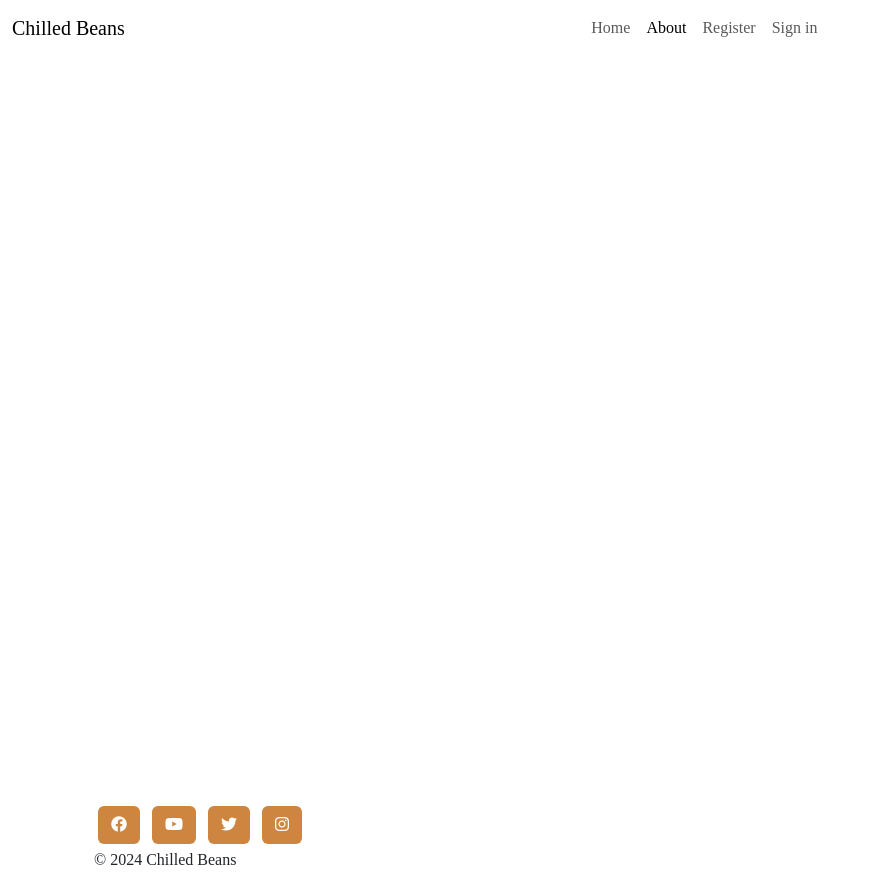
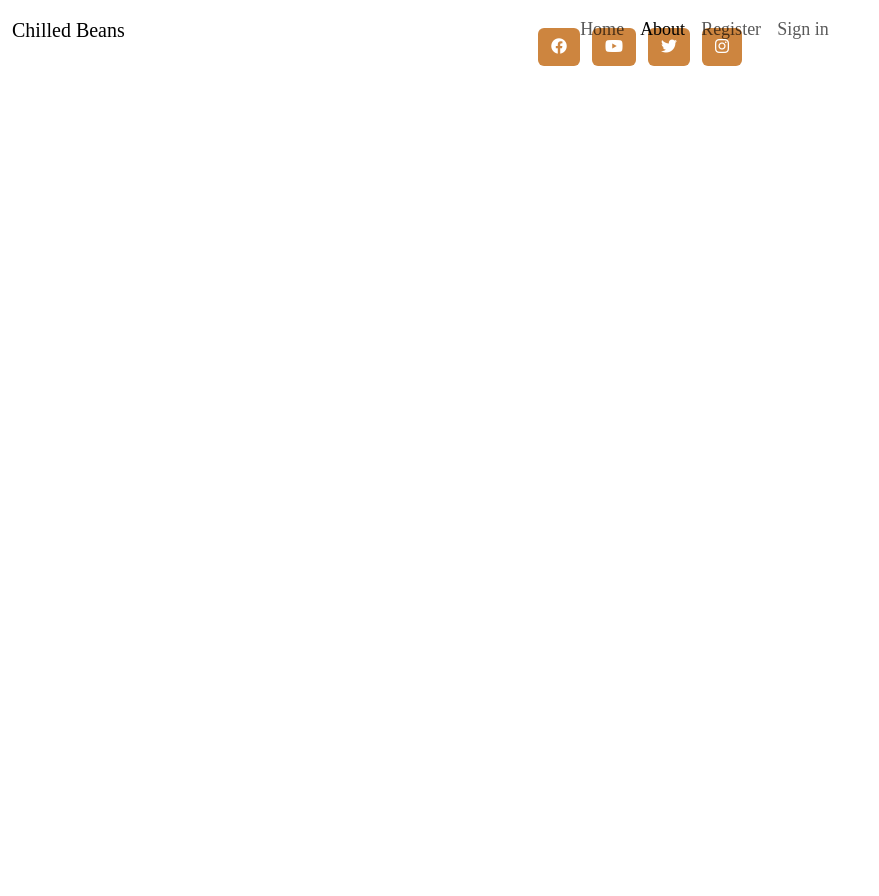
Before and after one commit to SaraMehlis/Chilled-Beans, a Django app: page /about/ in a window 1280 px wide. Shown: the whole page, without its empty margins (0-879 px from the left). After the commit the page ends 66 px from the top, so only its background shows below. Run offline with Django 4.2, Linux system fonts and the light colour scheme.

Commit message:
Add navbar and footer styling

```diff
--- a/static/css/style.css
+++ b/static/css/style.css
@@ -7,6 +7,31 @@ main {
     margin-top: 80px;
     min-height: 100vh;
 }
+
+/* Navbar styling */
+.navbar-toggler {
+    border: none;
+}
+
+.nav-link {
+    font-size: 18px;
+}
+
+.nav-link:hover,
+.nav-link.active {
+    color: #CD853F;
+}
+
+body {
+    height: 100%;
+    display: flex;
+    flex-direction: column;
+}
+
+main {
+    flex: 1;
+}
+
 
 /*about page*/
 .wrapper {
@@ -43,3 +68,13 @@ main {
     margin-left: 10%;
     margin-right: 10%;
 }
+
+/*footer*/
+footer {
+    height: 100px;
+    width: 100%;
+    color: white;
+    text-align: center;
+    position: absolute;
+
+}
```
